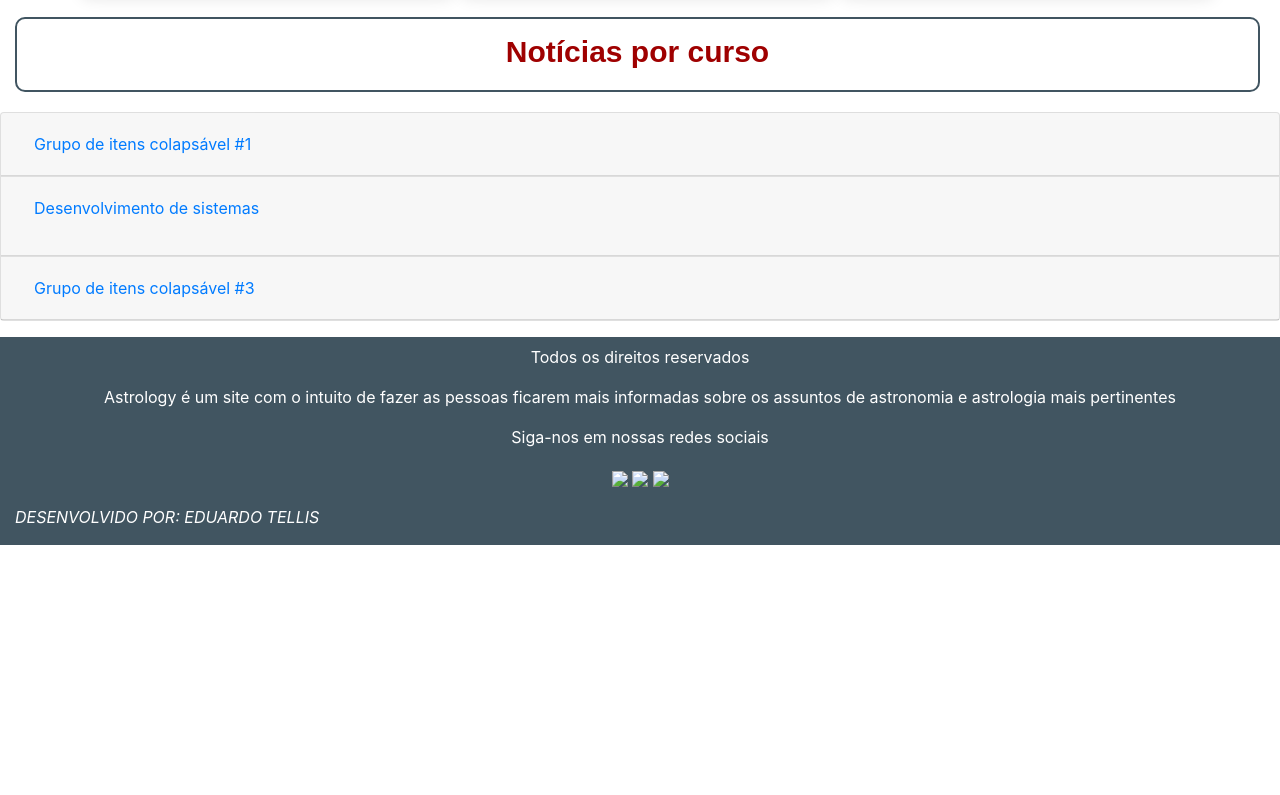
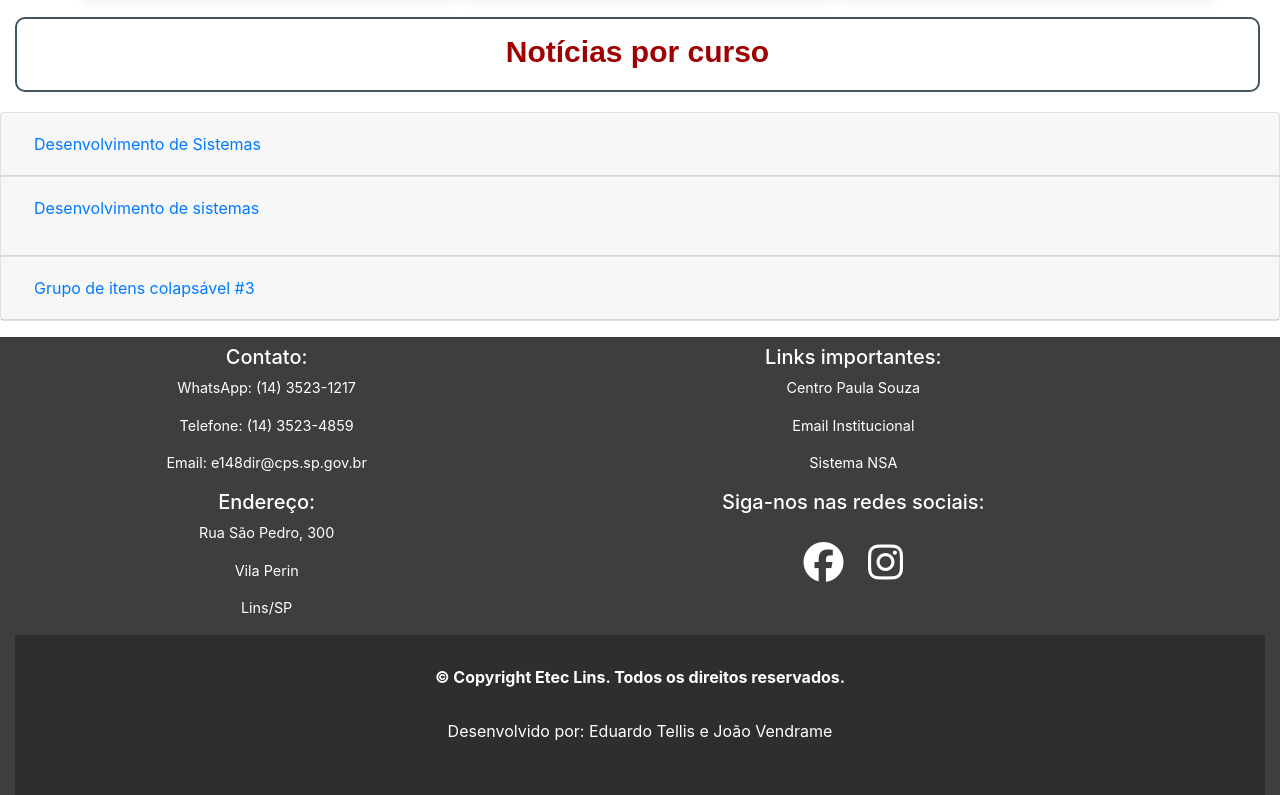
Before and after one commit to G0LD3N-CR4FT/Noticias-Etec, a plain HTML site: page index.html in a window 1280 px wide. Shown: the part 3508-4303 px from the top of the page. Before the commit the page ends 4053 px from the top, so only its background shows below. Drawn offline with nearby package versions, Linux system fonts and the light colour scheme.

Commit message:
Atualização 21/06/2022 16:57

```diff
--- a/css/projeto.css
+++ b/css/projeto.css
@@ -194,11 +194,50 @@ body {
 }
 
 .bg-rodapé {
-    background-color: #415561;
+    background-color: #3e3e3e;
+}
+
+.inferior-rodapé {
+    background-color: #2e2e2e;
+    height: 20vh;
 }
 
 .bg-txtrodapé {
     color: #ffffff;
+    margin-top: 5px;
+}
+
+.bg-txtrodapé2 {
+    color: #ffffff;
+    margin-top: 30px;
+}
+
+.decor {
+    color: #ffffff;
+}
+
+.decor:hover {
+    color: #9f0000;
+    text-decoration: none;
+    transition: 0.4s;
+}
+
+.bg-margin {
+    margin-top: 10px;
+}
+
+.tamanho {
+    font-size: 40px;
+    margin-top: 10px;
+    padding: 10px;
+}
+
+.copy-css {
+    font-weight: bold;
+}
+
+.alinhamento-contato-endereco {
+    font-size: 90%;
 }
 
 #topbar {
--- a/index.html
+++ b/index.html
@@ -278,7 +278,7 @@
             <div class="card-header" id="headingOne">
                 <h5 class="mb-0">
                     <button class="btn btn-link" type="button" data-toggle="collapse" data-target="#collapseOne" aria-expanded="true" aria-controls="collapseOne">
-          Grupo de itens colapsável #1
+          Desenvolvimento de Sistemas
         </button>
                 </h5>
             </div>
@@ -385,21 +385,41 @@
     </div>
     <div class="container-fluid bg-rodapé mt-3">
         <div class="row">
-            <div class="col-12">
-                <p class="text-center bg-txtrodapé mt-2">Todos os direitos reservados</p>
-                <p class="text-center bg-txtrodapé">Astrology é um site com o intuito de fazer as pessoas ficarem mais informadas sobre os assuntos de astronomia e astrologia mais pertinentes</p>
-                <p class="text-center bg-txtrodapé">Siga-nos em nossas redes sociais</p>
-                <p class="text-center">
-                    <img class="img-fluid" src="imagens/Facebook.png">
-                    <img class="img-fluid" src="imagens/Instagram.png">
-                    <img class="img-fluid" src="imagens/Twitter.png"></p>
+            <div class="col-12 col-sm-5 col-md-5">
+                <h5 class="text-center bg-txtrodapé mt-2">Contato:</h5>
+                <div class="alinhamento-contato-endereco">
+                    <p class="text-center bg-txtrodapé">WhatsApp: (14) 3523-1217</p>
+                    <p class="text-center bg-txtrodapé">Telefone: (14) 3523-4859</p>
+                    <p class="text-center bg-txtrodapé">Email: e148dir@cps.sp.gov.br</p>
+                </div>
+                <h5 class="text-center bg-txtrodapé mt-2">Endereço:</h5>
+                <div class="alinhamento-contato-endereco">
+                    <p class="text-center bg-txtrodapé">Rua São Pedro, 300</p>
+                    <p class="text-center bg-txtrodapé">Vila Perin</p>
+                    <p class="text-center bg-txtrodapé">Lins/SP</p>
                 </div>
             </div>
+            <div class="col-12 col-sm-6 col-md-6">
+                <h5 class="text-center bg-txtrodapé mt-2">Links importantes:</h5>
+                <div class="alinhamento-contato-endereco">
+                    <p class="text-center bg-txtrodapé"><a href="https://www.cps.sp.gov.br" target="_blank" class="decor">Centro Paula Souza</a></p>
+                    <p class="text-center bg-txtrodapé"><a href="http://www.etec.sp.gov.br/view/Default.aspx" target="_blank" class="decor">Email Institucional</a></p>
+                    <p class="text-center bg-txtrodapé"><a href="https://nsa.cps.sp.gov.br" target="_blank" class="decor">Sistema NSA</a></p>
+                </div>
+                <div class="col-12 bg-margin">
+                    <h5 class="text-center bg-txtrodapé mt-2">Siga-nos nas redes sociais:</h5>
+                    <p class="text-center">
+                        <a href="https://www.facebook.com/etecdelins" target="_blank" class="decor"><i class="fa-brands fa-facebook tamanho"></i></a>
+                        <a href="https://www.instagram.com/etec_lins/" target="_blank" class="decor"><i class="fa-brands fa-instagram tamanho"></i></a>
+                    </p>
+                </div>
+            </div>
+        </div>
+        <div class="container-fluid inferior-rodapé">
             <div class="row">
                 <div class="col-12">
-                <p class="text-left bg-txtrodapé text-uppercase font-italic">
-                    Desenvolvido por: Eduardo Tellis
-                </p>
+                    <p class="bg-txtrodapé2 copy-css text-center">© Copyright Etec Lins. Todos os direitos reservados.</p>
+                    <p class="bg-txtrodapé2 text-center">Desenvolvido por: Eduardo Tellis e João Vendrame</p>
                 </div>
             </div>
         </div>
```
Lines whose indentation alone changed are shown as unchanged.
